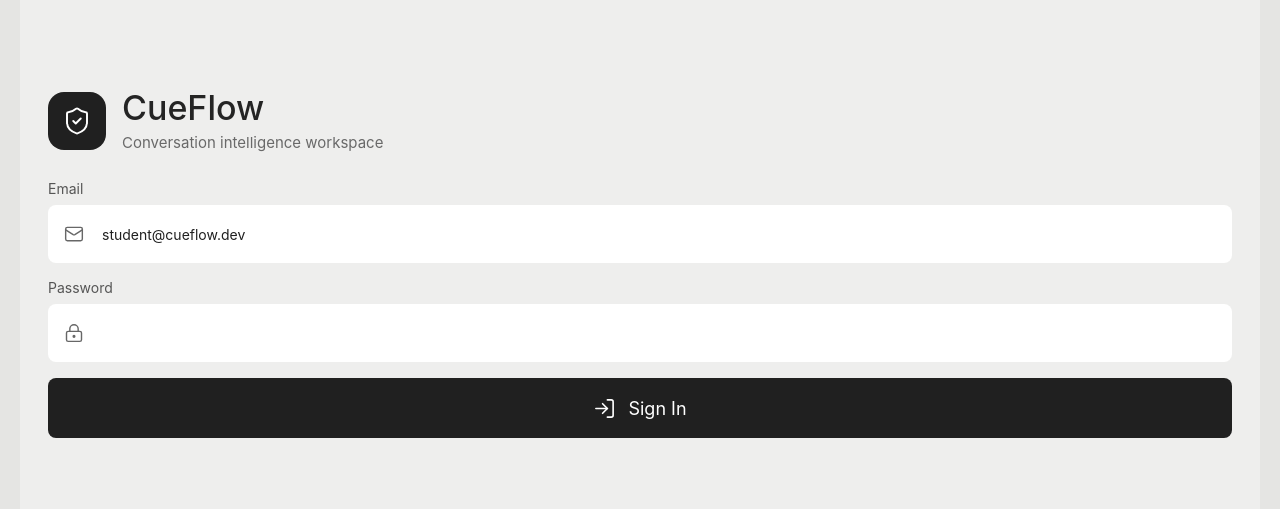
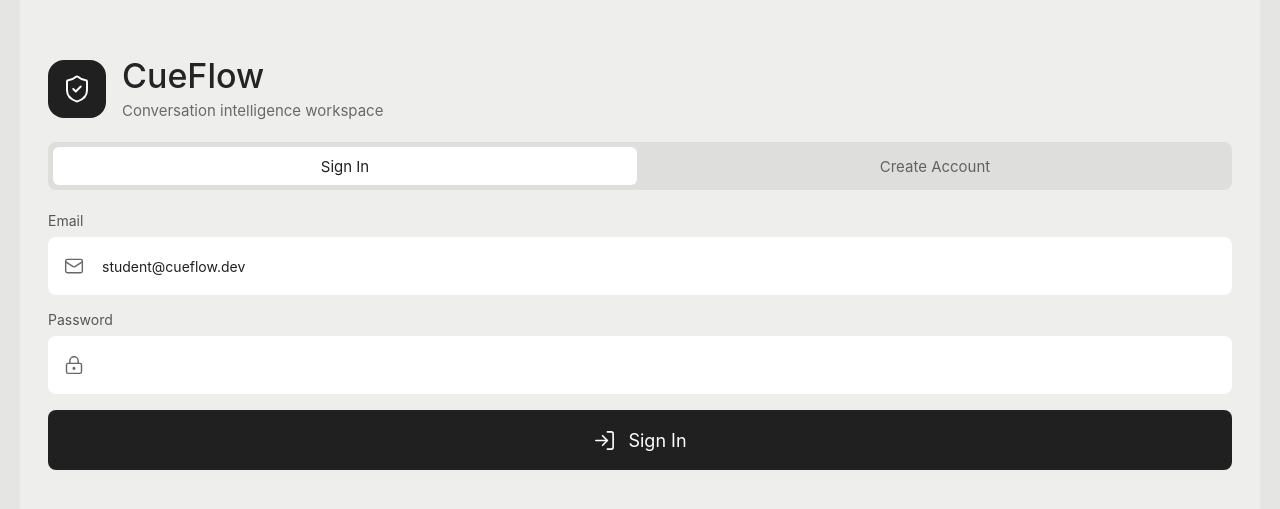
Before and after one commit to Clsrwalker/cueflow, a React (Vite) app in the folder frontend/: page / in a window 1280 px wide. Shown: the part 131-640 px from the top of the page. Built offline with nearby package versions, Linux system fonts and the light colour scheme.

Commit message:
feat: add account registration flow

```diff
--- a/frontend/src/App.tsx
+++ b/frontend/src/App.tsx
@@ -15,6 +15,7 @@ import {
   Settings2,
   ShieldCheck,
   Trash2,
+  UserPlus,
   UserRound,
   X,
 } from "lucide-react";
@@ -102,8 +103,10 @@ type AuthUser = {
 };
 
 type LoginForm = {
+  name: string;
   email: string;
   password: string;
+  confirmPassword: string;
 };
 
 type SpeechRecognitionResultLike = {
@@ -478,7 +481,13 @@ function buildSummary(record: Pick<ConversationRecord, "title" | "transcript" |
 
 export default function App() {
   const [authUser, setAuthUser] = useState<AuthUser | null>(() => storedUser());
-  const [loginForm, setLoginForm] = useState<LoginForm>({ email: "student@cueflow.dev", password: "" });
+  const [authMode, setAuthMode] = useState<"signin" | "signup">("signin");
+  const [loginForm, setLoginForm] = useState<LoginForm>({
+    name: "",
+    email: "student@cueflow.dev",
+    password: "",
+    confirmPassword: "",
+  });
   const [loginError, setLoginError] = useState("");
   const [isAccountOpen, setIsAccountOpen] = useState(false);
   const [accountDraft, setAccountDraft] = useState({ name: "", email: "" });
@@ -718,20 +727,29 @@ export default function App() {
     setPrenotes((current) => current.filter((note) => note.id !== id));
   }
 
-  function submitLogin(event: React.FormEvent<HTMLFormElement>) {
+  function submitAuth(event: React.FormEvent<HTMLFormElement>) {
     event.preventDefault();
     const email = loginForm.email.trim().toLowerCase();
     const password = loginForm.password.trim();
+    const name = loginForm.name.trim();
     if (!/^[^\s@]+@[^\s@]+\.[^\s@]+$/.test(email)) {
       setLoginError("Enter a valid email address.");
+      return;
+    }
+    if (authMode === "signup" && name.length < 2) {
+      setLoginError("Enter your name.");
       return;
     }
     if (password.length < 6) {
       setLoginError("Password must be at least 6 characters.");
       return;
     }
+    if (authMode === "signup" && password !== loginForm.confirmPassword.trim()) {
+      setLoginError("Passwords do not match.");
+      return;
+    }
     const nextUser: AuthUser = {
-      name: displayNameFromEmail(email),
+      name: authMode === "signup" ? name : displayNameFromEmail(email),
       email,
       role: "Student",
       signedInAt: new Date().toISOString(),
@@ -740,7 +758,8 @@ export default function App() {
     persistUser(nextUser);
     setAccountDraft({ name: nextUser.name, email: nextUser.email });
     setLoginError("");
-    setLoginForm({ email, password: "" });
+    setLoginForm({ name: "", email, password: "", confirmPassword: "" });
+    setAuthMode("signin");
     setScreen("home");
   }
 
@@ -769,7 +788,8 @@ export default function App() {
     persistUser(null);
     setIsAccountOpen(false);
     setScreen("home");
-    setLoginForm({ email: authUser?.email ?? "student@cueflow.dev", password: "" });
+    setLoginForm({ name: "", email: authUser?.email ?? "student@cueflow.dev", password: "", confirmPassword: "" });
+    setAuthMode("signin");
   }
 
   function startConversation() {
@@ -903,7 +923,45 @@ export default function App() {
               <p>Conversation intelligence workspace</p>
             </div>
           </div>
-          <form className="login-form" onSubmit={submitLogin}>
+          <div className="auth-mode-tabs" role="tablist" aria-label="Authentication mode">
+            <button
+              type="button"
+              className={authMode === "signin" ? "active" : ""}
+              onClick={() => {
+                setAuthMode("signin");
+                setLoginError("");
+              }}
+            >
+              Sign In
+            </button>
+            <button
+              type="button"
+              className={authMode === "signup" ? "active" : ""}
+              onClick={() => {
+                setAuthMode("signup");
+                setLoginError("");
+              }}
+            >
+              Create Account
+            </button>
+          </div>
+          <form className="login-form" onSubmit={submitAuth}>
+            {authMode === "signup" && (
+              <label>
+                <span>Name</span>
+                <div className="login-input">
+                  <UserRound size={20} strokeWidth={1.7} />
+                  <input
+                    autoComplete="name"
+                    value={loginForm.name}
+                    onChange={(event) => {
+                      setLoginForm({ ...loginForm, name: event.target.value });
+                      setLoginError("");
+                    }}
+                  />
+                </div>
+              </label>
+            )}
             <label>
               <span>Email</span>
               <div className="login-input">
@@ -934,10 +992,27 @@ export default function App() {
                 />
               </div>
             </label>
+            {authMode === "signup" && (
+              <label>
+                <span>Confirm Password</span>
+                <div className="login-input">
+                  <LockKeyhole size={20} strokeWidth={1.7} />
+                  <input
+                    type="password"
+                    autoComplete="new-password"
+                    value={loginForm.confirmPassword}
+                    onChange={(event) => {
+                      setLoginForm({ ...loginForm, confirmPassword: event.target.value });
+                      setLoginError("");
+                    }}
+                  />
+                </div>
+              </label>
+            )}
             {loginError && <p className="login-error">{loginError}</p>}
             <button className="login-button" type="submit">
-              <LogIn size={23} strokeWidth={1.7} />
-              Sign In
+              {authMode === "signin" ? <LogIn size={23} strokeWidth={1.7} /> : <UserPlus size={23} strokeWidth={1.7} />}
+              {authMode === "signin" ? "Sign In" : "Create Account"}
             </button>
           </form>
         </section>
--- a/frontend/src/styles.css
+++ b/frontend/src/styles.css
@@ -121,12 +121,13 @@ pre {
   align-items: center;
   justify-content: center;
   padding-bottom: 34px;
+  overflow-y: auto;
 }
 
 .login-panel {
   width: 100%;
   display: grid;
-  gap: 28px;
+  gap: 22px;
 }
 
 .login-brand {
@@ -162,6 +163,32 @@ pre {
 .login-form {
   display: grid;
   gap: 16px;
+}
+
+.auth-mode-tabs {
+  display: grid;
+  grid-template-columns: 1fr 1fr;
+  gap: 6px;
+  min-height: 48px;
+  border-radius: 8px;
+  background: #dededd;
+  padding: 5px;
+}
+
+.auth-mode-tabs button {
+  border-radius: 6px;
+  color: #626262;
+  font-size: 15px;
+  transition: background 150ms ease, color 150ms ease, transform 150ms ease;
+}
+
+.auth-mode-tabs button.active {
+  background: #fff;
+  color: #202020;
+}
+
+.auth-mode-tabs button:active {
+  transform: scale(0.98);
 }
 
 .login-form label,
```
Also changed, not shown: 1 other file (tests, documents, lock files or other folders).
